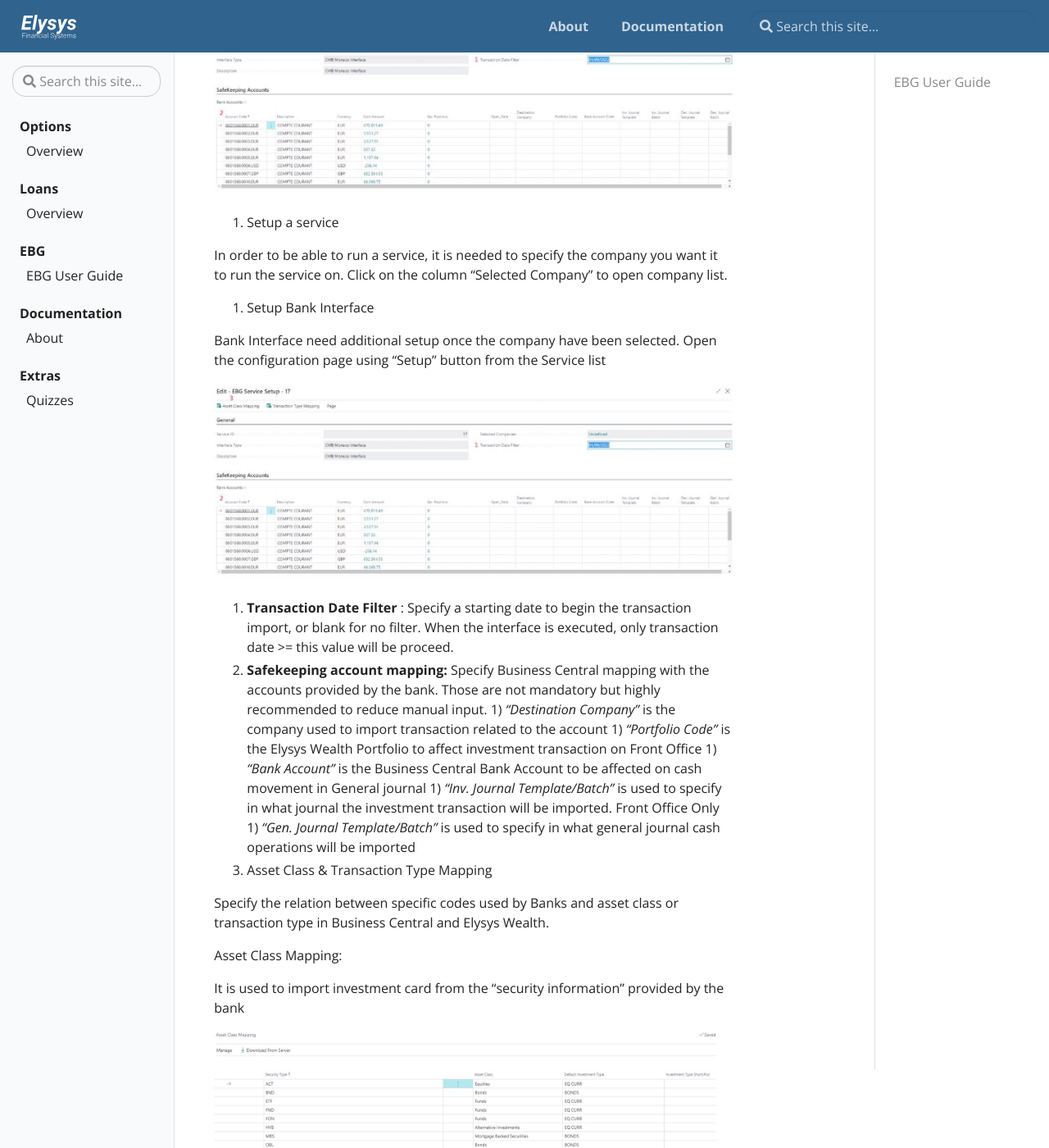
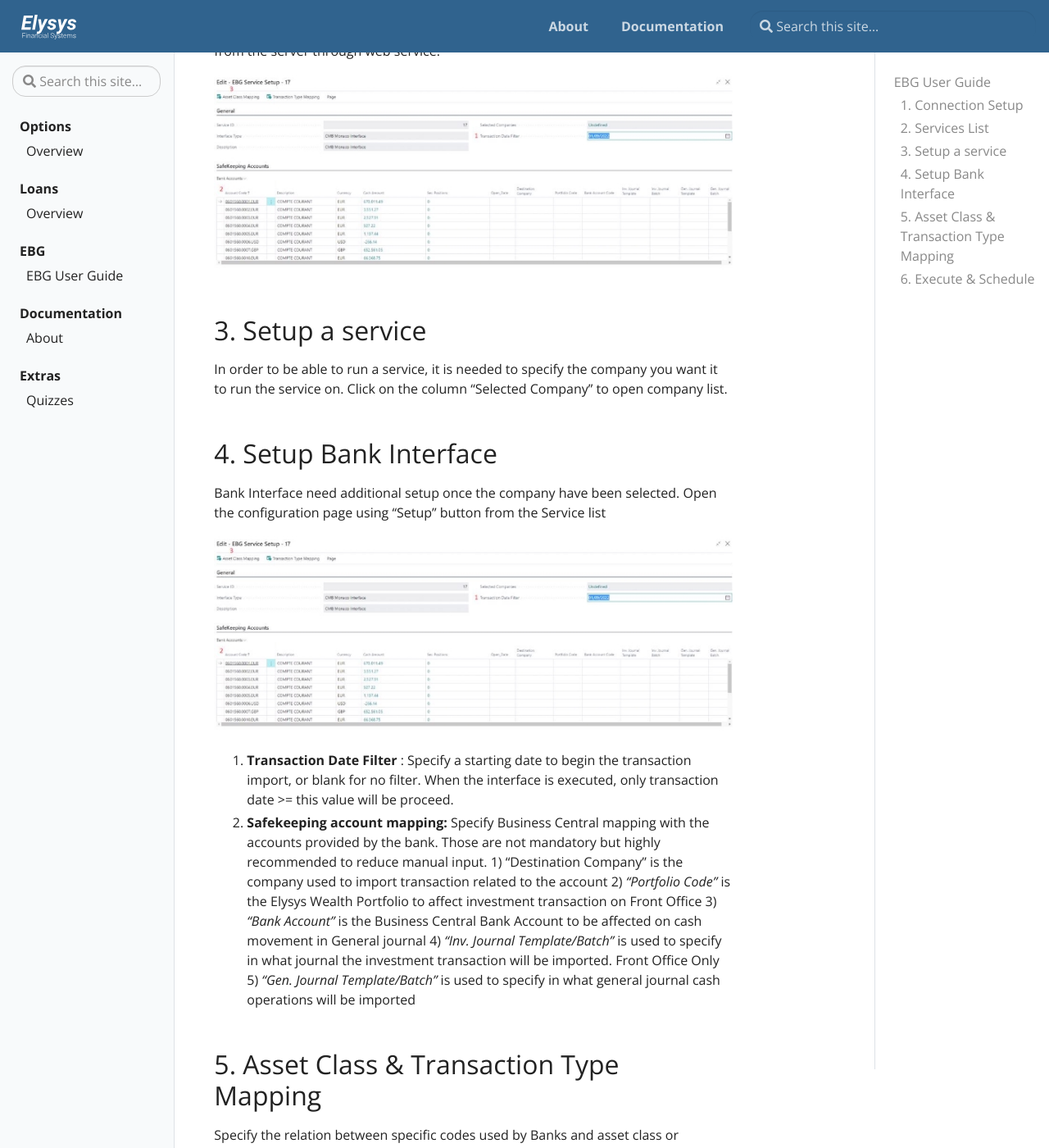
Before and after one commit to Elysys/Docs, a Jekyll site: the page built from _docs/ebg/EBG User Guide.md, in a window 1280 px wide and 1400 px high, scrolled down 1481 px. Shown: the whole window at 82% size. Built offline with Jekyll 4.4.1, drawn with Linux system fonts in a browser that asks for light colours; some of the changed text lies outside the part shown.

Commit message:
soem chanegs on EBGE file

```diff
--- a/_docs/ebg/EBG User Guide.md
+++ b/_docs/ebg/EBG User Guide.md
@@ -16,7 +16,7 @@ Flow Diagram
 
 **Components:**
 
-1. Connection Setup
+## 1. Connection Setup
 
 To connect business central with the service please search for the page “EBG Connection Setup”.
 
@@ -26,7 +26,7 @@ Once filled in you could use the “Test Connection” button to control the net
 
 ![/assets/img/EBGSetupPage.png](../../assets/img/EBGSetupPage.png)
 
-2. Services List
+## 2. Services List
 
 Once the connection is set, you will be able to see the list of available services the provider have setup for you, using the page “EBG Services”.
 
@@ -34,11 +34,11 @@ Opening this page can took few seconds as the system is downloading the services
 
 ![/assets/img/EBGServicePage.jpeg](../../assets/img/EBGServiceSetupPage.jpeg)
 
-3. Setup a service
+## 3. Setup a service
 
 In order to be able to run a service, it is needed to specify the company you want it to run the service on. Click on the column “Selected Company” to open company list.
 
-4. Setup Bank Interface
+## 4. Setup Bank Interface
 
 Bank Interface need additional setup once the company have been selected. Open the configuration page using “Setup” button from the Service list
 
@@ -46,12 +46,14 @@ Bank Interface need additional setup once the company have been selected. Open t
 
 1. **Transaction Date Filter** : Specify a starting date to begin the transaction import, or blank for no filter. When the interface is executed, only transaction date >= this value will be proceed.
 1. **Safekeeping account mapping:** Specify Business Central mapping with the accounts provided by the bank. Those are not mandatory but highly recommended to reduce manual input.
-1) *“Destination Company”* is the company used to import transaction related to the account
-1) *“Portfolio Code”* is the Elysys Wealth Portfolio to affect investment transaction on Front Office
-1) *“Bank Account”* is the Business Central Bank Account to be affected on cash movement in General journal
-1) *“Inv. Journal Template/Batch”* is used to specify in what journal the investment transaction will be imported. Front Office Only
-1) *“Gen. Journal Template/Batch”* is used to specify in what general journal cash operations will be imported
-5. Asset Class & Transaction Type Mapping
+ 1) “Destination Company” is the company used to import transaction related to the account
+2) *“Portfolio Code”* is the Elysys Wealth Portfolio to affect investment transaction on Front Office
+3) *“Bank Account”* is the Business Central Bank Account to be affected on cash movement in General journal
+4) *“Inv. Journal Template/Batch”* is used to specify in what journal the investment transaction will be imported. Front Office Only
+5) *“Gen. Journal Template/Batch”* is used to specify in what general journal cash operations will be imported
+
+
+## 5. Asset Class & Transaction Type Mapping
 
 Specify the relation between specific codes used by Banks and asset class or transaction type in Business Central and Elysys Wealth.
 
@@ -81,7 +83,8 @@ Gen. Journal Line are imported as following :
 - Bal. Account Type = “G/L Account”
 - Bal. Account No. = “G/L Account No.” set on “Transaction Type Mapping” related to the operation
 - Amount, Date and Description = as provided on the “Cash Operation” from the bank
-6. Execute & Schedule
+
+## 6. Execute & Schedule
 
 On the “EBG Services” list page, you can execute a service manually. The system will then try to integrate data from the service in Business Central. You can use “Execute” button to try a service manually.
 
```
